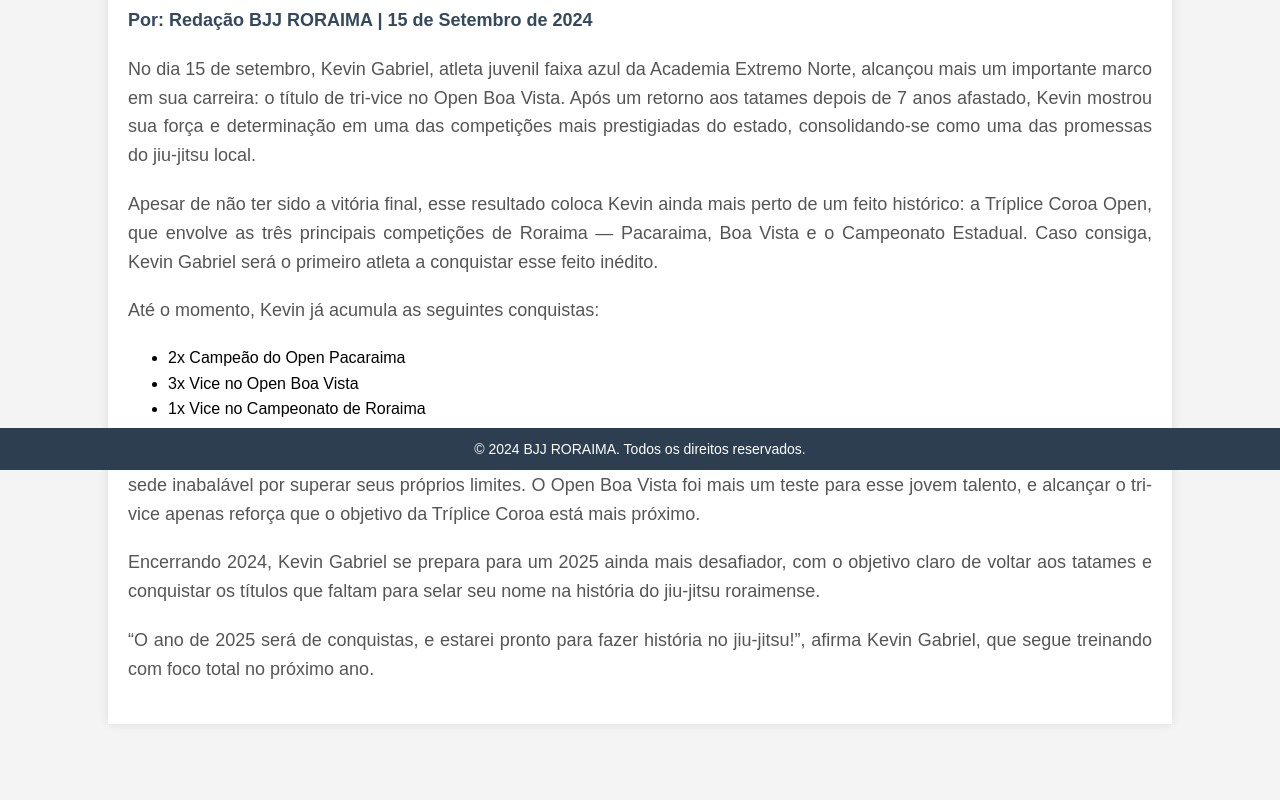
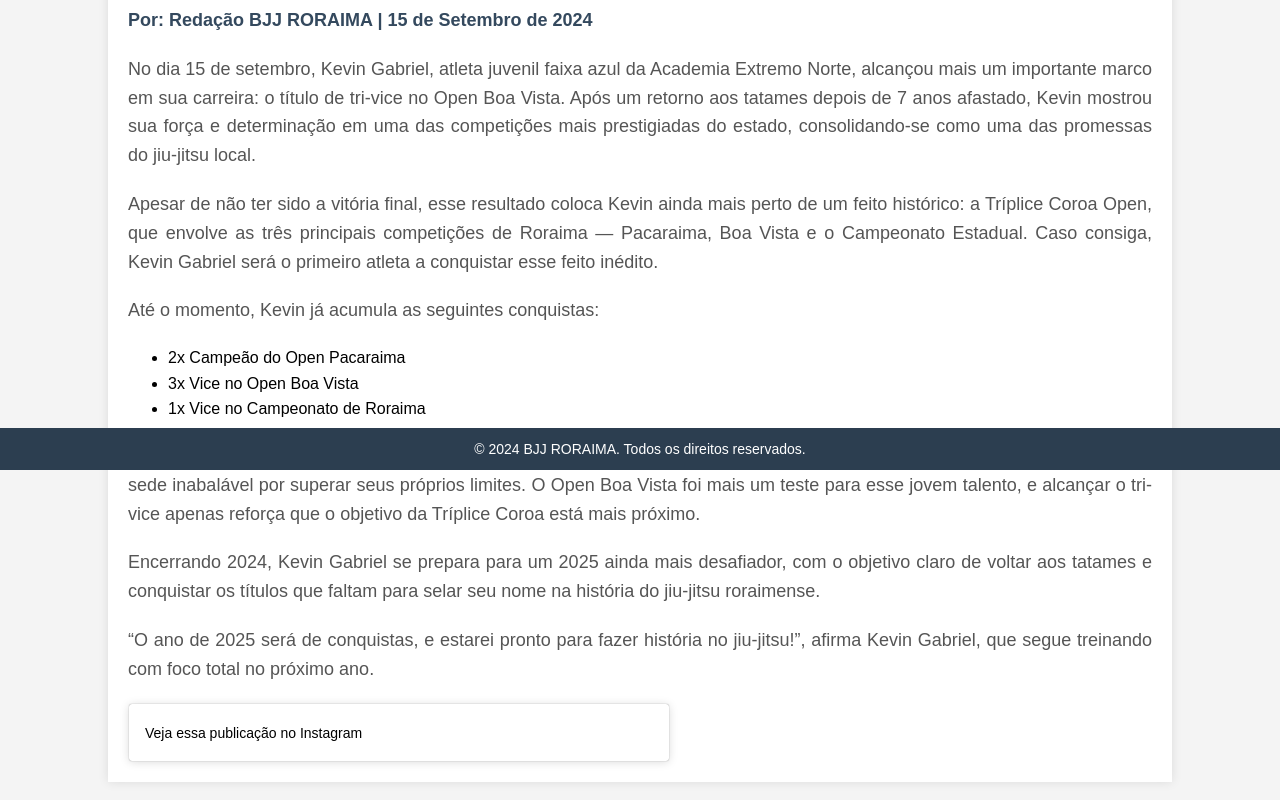
Before and after one commit to Bjjrr/Bjrr.github.io, a plain HTML site: page index.html in a window 1280 px wide. Shown: the part 330-1130 px from the top of the page. Before the commit the page ends 1084 px from the top, so only its background shows below. Drawn offline with Linux system fonts and the light colour scheme; a script that the page names is missing.

Commit message:
Update index.html

```diff
--- a/index.html
+++ b/index.html
@@ -1,4 +1,3 @@
-
 <!DOCTYPE html>
 <html lang="pt-BR">
 <head>
@@ -105,6 +104,16 @@
         <p>
             “O ano de 2025 será de conquistas, e estarei pronto para fazer história no jiu-jitsu!”, afirma Kevin Gabriel, que segue treinando com foco total no próximo ano.
         </p>
+
+        <!-- Incorporação da Foto do Instagram -->
+        <blockquote class="instagram-media" data-instgrm-permalink="https://www.instagram.com/p/C_9Bk1kJ0KI/" data-instgrm-version="14" style=" background:#FFF; border:0; border-radius:3px; box-shadow:0 0 1px 0 rgba(0,0,0,0.5),0 1px 10px 0 rgba(0,0,0,0.15); margin: 1px; max-width:540px; min-width:326px; padding:0; width:99.375%; width:-webkit-calc(100% - 2px); width:calc(100% - 2px);">
+          <div style="padding:16px;">
+            <a href="https://www.instagram.com/p/C_9Bk1kJ0KI/" style="color:#000; font-family:Arial,sans-serif; font-size:14px; font-style:normal; font-weight:normal; line-height:17px; text-decoration:none; word-wrap:break-word;" target="_blank">
+              Veja essa publicação no Instagram
+            </a>
+          </div>
+        </blockquote>
+        <script async src="//www.instagram.com/embed.js"></script>
     </div>
 
     <footer>
```
